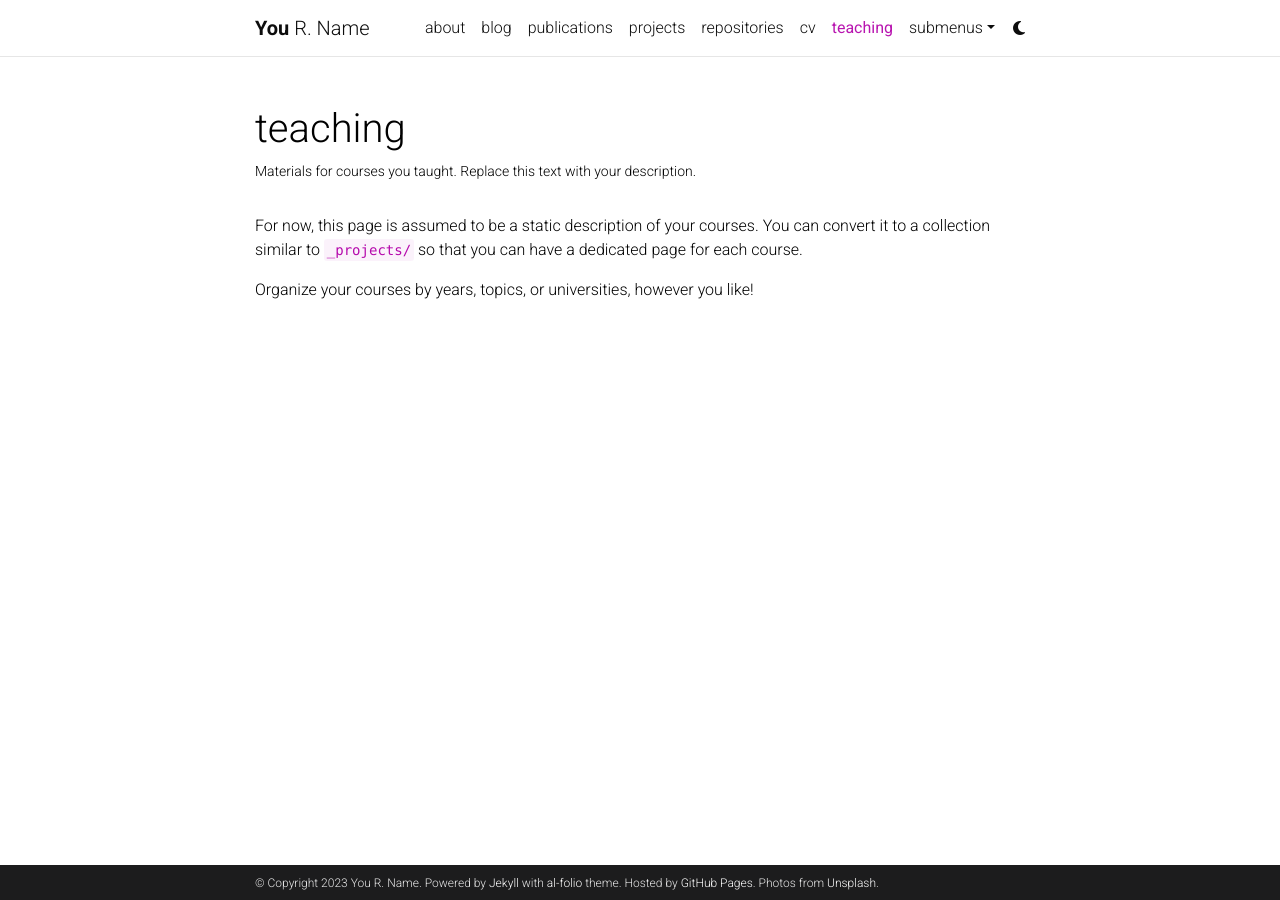
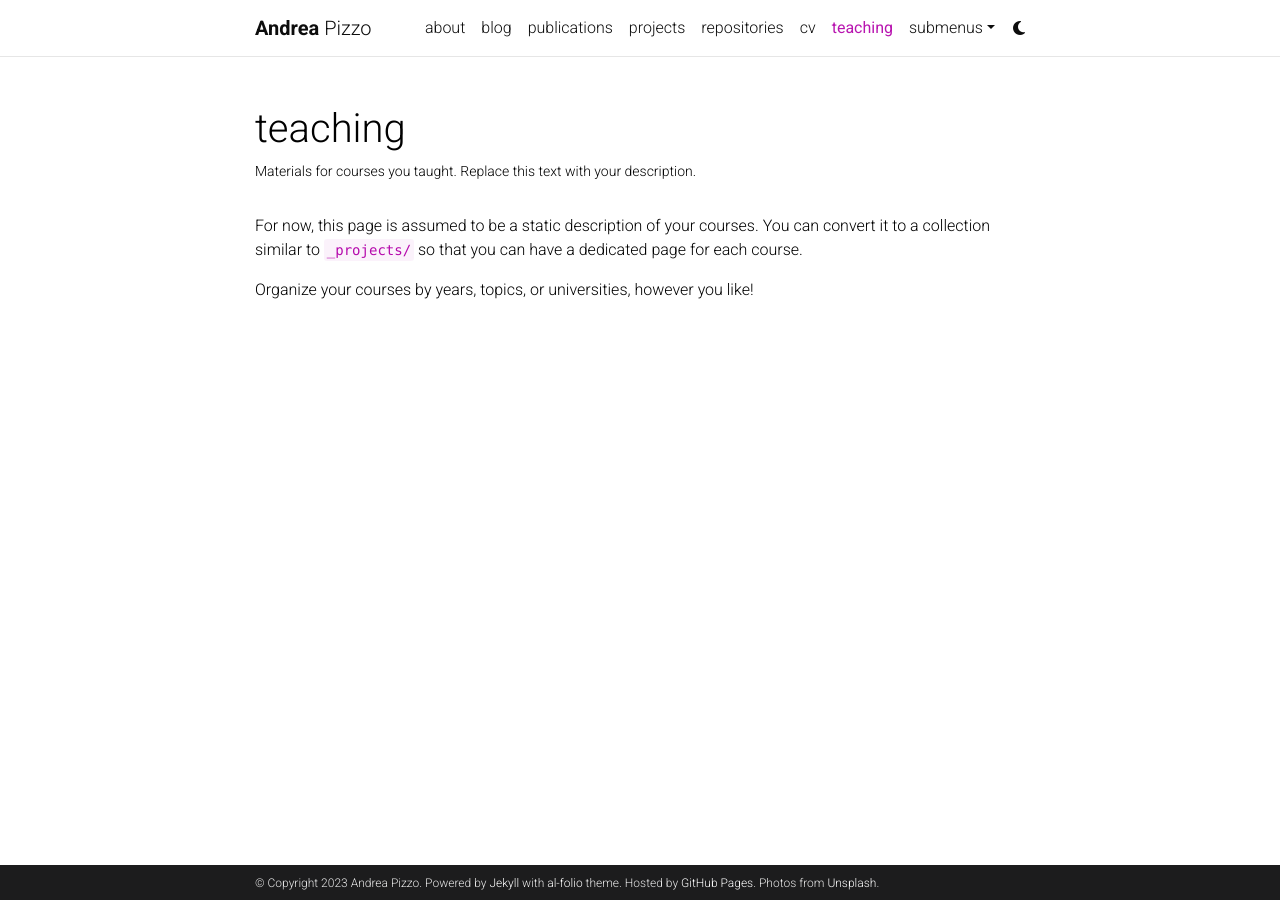
Before and after one commit to andrea-pizzo/andrea-pizzo.github.io, a Jekyll site: the page built from _pages/teaching.md, in a window 1280 px wide. Built offline with Jekyll 4.4.1, drawn with Linux system fonts in a browser that asks for light colours; comment, search, counter and statistics services are not loaded; a style sheet for code colours, icons or effects is not loaded.

Commit message:
update _config.yml

```diff
--- a/_config.yml
+++ b/_config.yml
@@ -3,10 +3,10 @@
 # -----------------------------------------------------------------------------
 
 title: blank # the website title (if blank, full name will be used instead)
-first_name: You
-middle_name: R.
-last_name: Name
-email: you@example.com
+first_name: Andrea
+middle_name:
+last_name: Pizzo
+email: andrea.pizzo@upf.edu
 description: > # the ">" symbol means to ignore newlines until "footer_text:"
   A simple, whitespace theme for academics. Based on [*folio](https://github.com/bogoli/-folio) design.
 footer_text: >
@@ -18,8 +18,8 @@
 lang: en # the language of your site (for example: en, fr, cn, ru, etc.)
 icon: ⚛️  # the emoji used as the favicon (alternatively, provide image name in /assets/img/)
 
-url: https://alshedivat.github.io # the base hostname & protocol for your site
-baseurl: /al-folio # the subpath of your site, e.g. /blog/
+url: https://andrea-pizzo.github.io # the base hostname & protocol for your site
+baseurl: # the subpath of your site, e.g. /blog/
 last_updated: false # set to true if you want to display last updated in the footer
 impressum_path:  # set to path to include impressum link in the footer, use the same path as permalink in a page, helps to conform with EU GDPR
 
```
